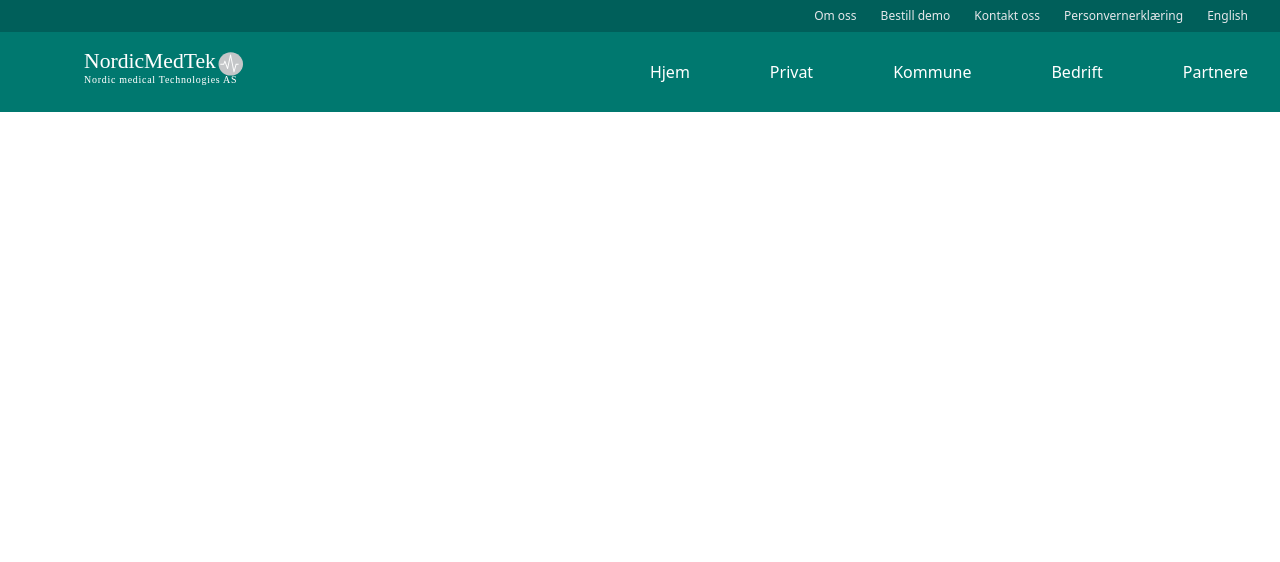
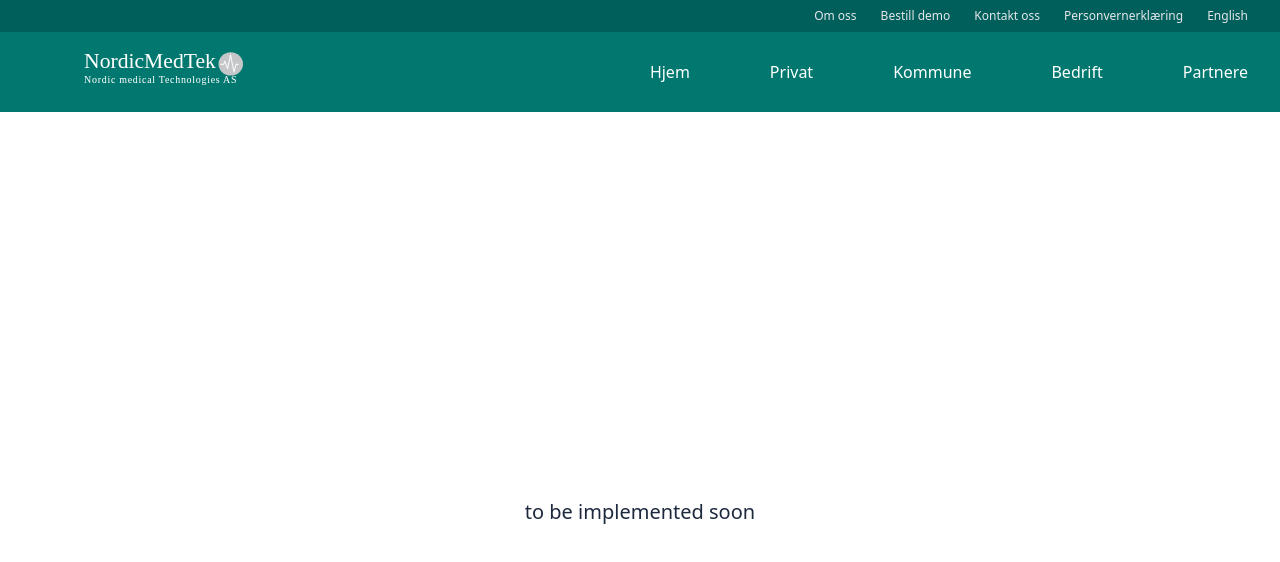
Before and after one commit to bilalmalikkk/Nordic-Medtek, a React (Vite) app: page /privacy in a window 1280 px wide. Shown: the top 562 px of the page. Built offline with nearby package versions, Linux system fonts and the light colour scheme; no server answers.

Commit message:
Top bar completed except privacy page

```diff
--- a/package.json
+++ b/package.json
@@ -9,8 +9,7 @@
     "lint": "eslint .",
     "preview": "vite preview",
     "cms:dev": "node src/cms/server.js",
-    "cms:start": "NODE_ENV=production node src/cms/server.js",
-    "cms:build": "npm rebuild sqlite3 sharp --build-from-source",
+    "cms:start": "node src/cms/server.js",
     "dev:full": "concurrently \"npm run dev\" \"npm run cms:dev\""
   },
   "dependencies": {
--- a/src/App.jsx
+++ b/src/App.jsx
@@ -35,6 +35,7 @@ import Politicians from './pages/Politicians'
 import Admin from './pages/Admin'
 import CsvImport from './pages/CsvImport'
 import Vision from './pages/Vision'
+import PrivacyPolicy from './pages/PrivacyPolicy'
 
 function App() {
   return (
@@ -74,6 +75,7 @@ function App() {
           <Route path="/admin" element={<Admin />} />
           <Route path="/csv-import" element={<CsvImport />} />
           <Route path="/vision" element={<Vision />} />
+          <Route path="/privacy" element={<PrivacyPolicy />} />
         </Routes>
       </main>
     </div>
--- a/src/components/Navbar.jsx
+++ b/src/components/Navbar.jsx
@@ -48,8 +48,8 @@ export default function Navbar() {
         <div className="w-full px-4 sm:px-6 lg:px-8 flex items-center justify-end gap-6 py-2">
           <Link to="/vision" className="hover:underline">{t('util.about')}</Link>
           <Link to="/demo" className="hover:underline">{t('util.demo')}</Link>
-          <Link to="/guidance" className="hover:underline">{t('util.contact')}</Link>
-          <Link to="/documents" className="hover:underline">{t('util.privacy')}</Link>
+          <Link to="/documents" className="hover:underline">{t('util.contact')}</Link>
+          <Link to="/privacy" className="hover:underline">{t('util.privacy')}</Link>
           <button onClick={toggleLang} className="hover:underline">{t('nav.lang')}</button>
         </div>
       </div>
--- /dev/null
+++ b/src/pages/PrivacyPolicy.jsx
@@ -0,0 +1,7 @@
+export default function PrivacyPolicy() {
+  return (
+    <div className="min-h-screen w-full flex items-center justify-center">
+      <p className="text-xl">to be implemented soon</p>
+    </div>
+  )
+}
```
